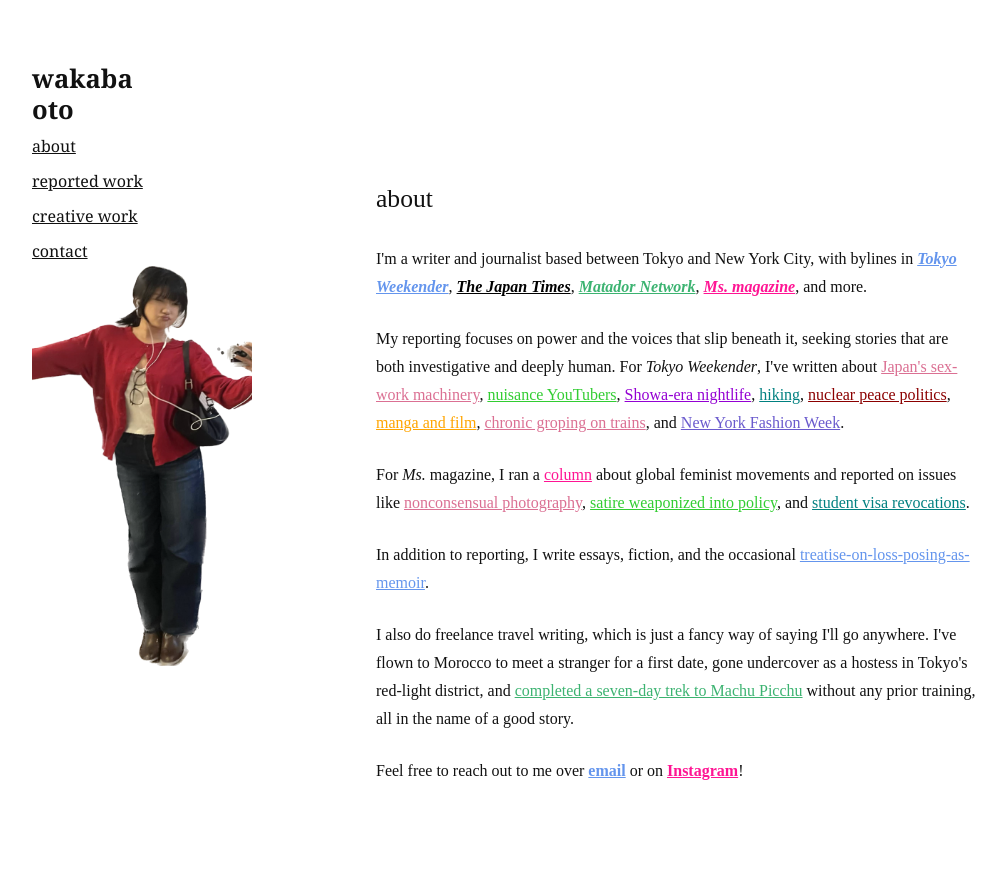
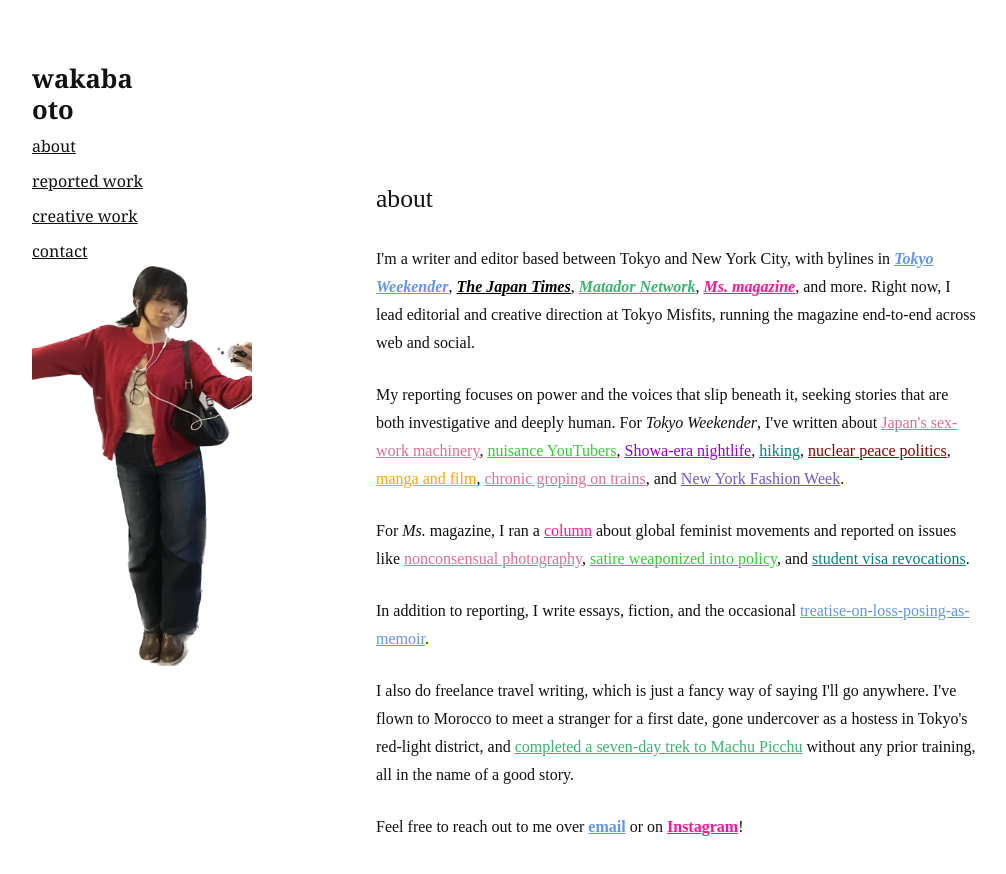
Before and after one commit to wakabss/portfolio-site, a Next.js app: page / in a window 1280 px wide. Shown: the top 874 px of the page, without its empty margins (106-1112 px from the left). Built offline with nearby package versions, Linux system fonts and the light colour scheme.

Commit message:
Update page.tsx

```diff
--- a/app/page.tsx
+++ b/app/page.tsx
@@ -21,7 +21,7 @@ export default function AboutPage() {
         }}
       >
         <p>
-          I'm a writer and journalist based between Tokyo and New York City,
+          I'm a writer and editor based between Tokyo and New York City,
           with bylines in{" "}
           <a
             href="https://www.tokyoweekender.com/author/wakaba/"
@@ -66,7 +66,7 @@ export default function AboutPage() {
           >
             <em>Ms. magazine</em>
           </a>
-          , and more.
+          , and more. Right now, I lead editorial and creative direction at Tokyo Misfits, running the magazine end-to-end across web and social.
         </p>
 
         <p>
```
